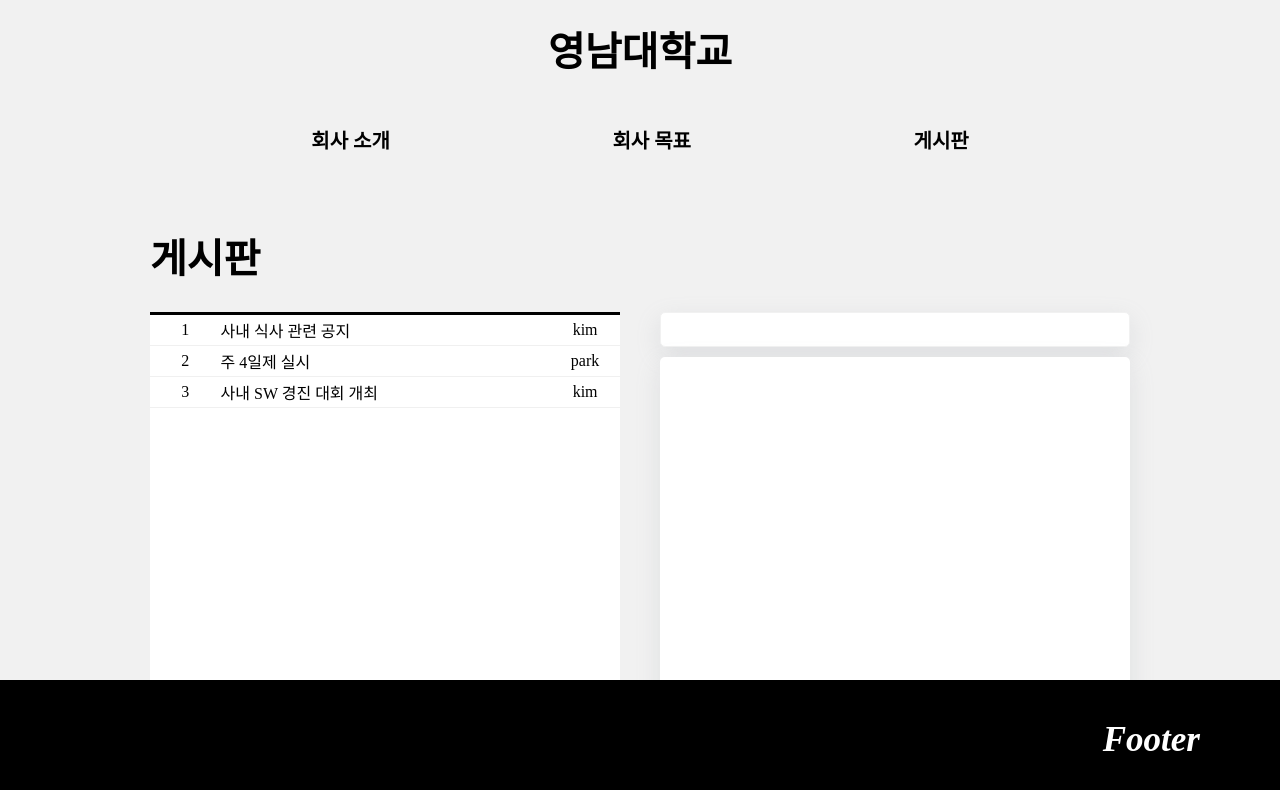
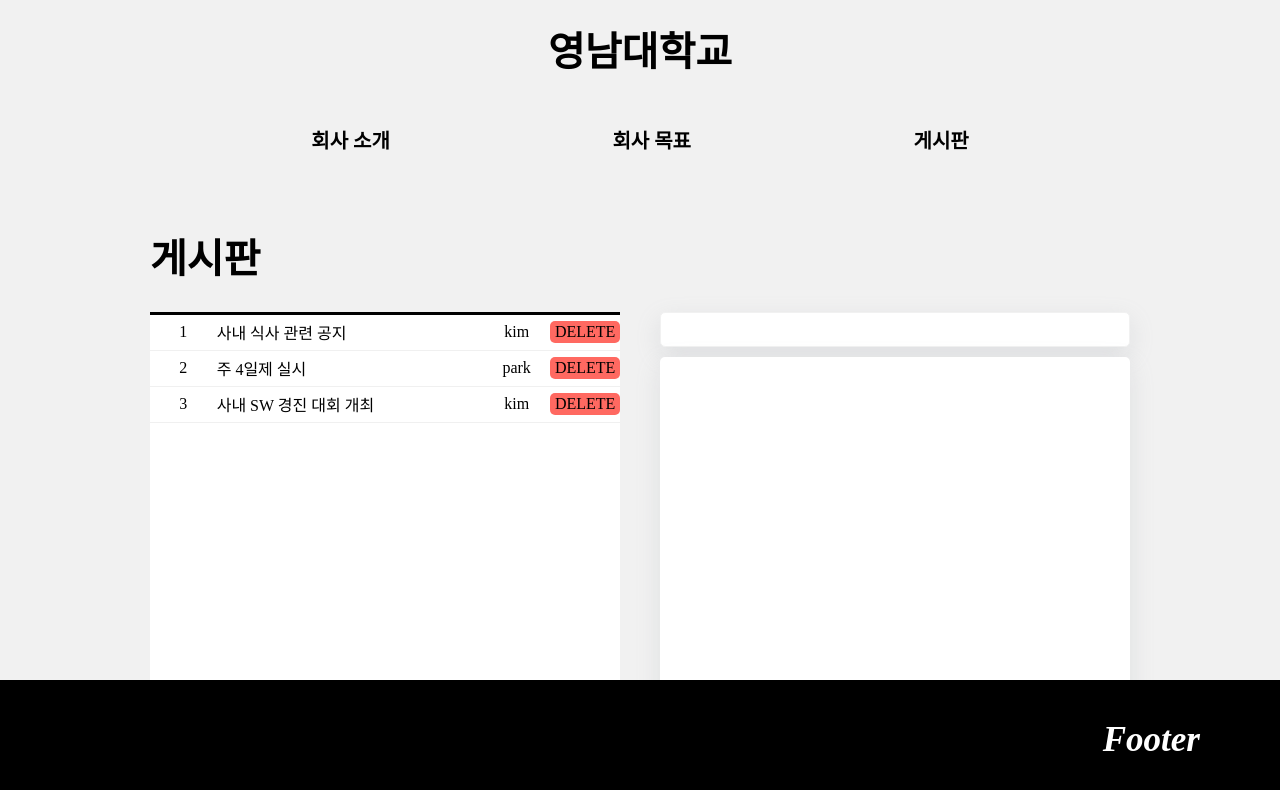
Before and after one commit to Likelion-YeungNam-Univ/12th-fe-9th-assignment, a React (Create React App) app: page /notice in a window 1280 px wide. Shown: the top 790 px of the page. Built offline with nearby package versions, Linux system fonts and the light colour scheme.

Commit message:
feat: 포스트 삭제 기능 구현

```diff
--- a/src/components/Notice.js
+++ b/src/components/Notice.js
@@ -61,8 +61,8 @@
 
           <Main>
               <Left>
-                  {repository.map(post => {
-                      return <NoticeItem post={post}></NoticeItem>
+                  {post.map(el => {
+                      return <NoticeItem post={el} setPost={setPost}></NoticeItem>
                   })}
               </Left>
               <Right>
--- a/src/components/NoticeItem.js
+++ b/src/components/NoticeItem.js
@@ -1,10 +1,10 @@
 import React from 'react'
 import styled from 'styled-components'
 
-const NoticeItem = ({ post }) => {
+const NoticeItem = ({ post, setPost }) => {
   const Wrapper = styled.div`
     width : 100%;
-    height : 30px;
+    height : 35px;
     display : flex;
     align-items : center;
 
@@ -18,18 +18,39 @@
   `
 
   const Title = styled.div`
-    width : 70%;
+    width : 60%;
   `;
 
   const Author = styled.div`
     width : 15%;
     text-align : center;
   `;
+
+  const Delete = styled.div`
+    box-sizing : border-box;
+    padding : 2px 5px;
+    transition : 0.2s;
+    border-radius : 5px;
+    background-color : #ff6961;
+    cursor: pointer;
+    &:hover{
+      color : #fff;
+    }
+  `;
+
+  const deletePost = (postId) => {
+    console.log('clicked');
+    setPost(prev => {
+      console.log(prev);
+      return prev.filter(el => el.id !== postId);
+    });
+   }
   return (
     <Wrapper>
       <Id>{post.id}</Id>
       <Title>{post.title}</Title>
       <Author>{post.author}</Author>
+      <Delete onClick={()=> deletePost(post.id)}>DELETE</Delete>
 
     </Wrapper>
   )
```
